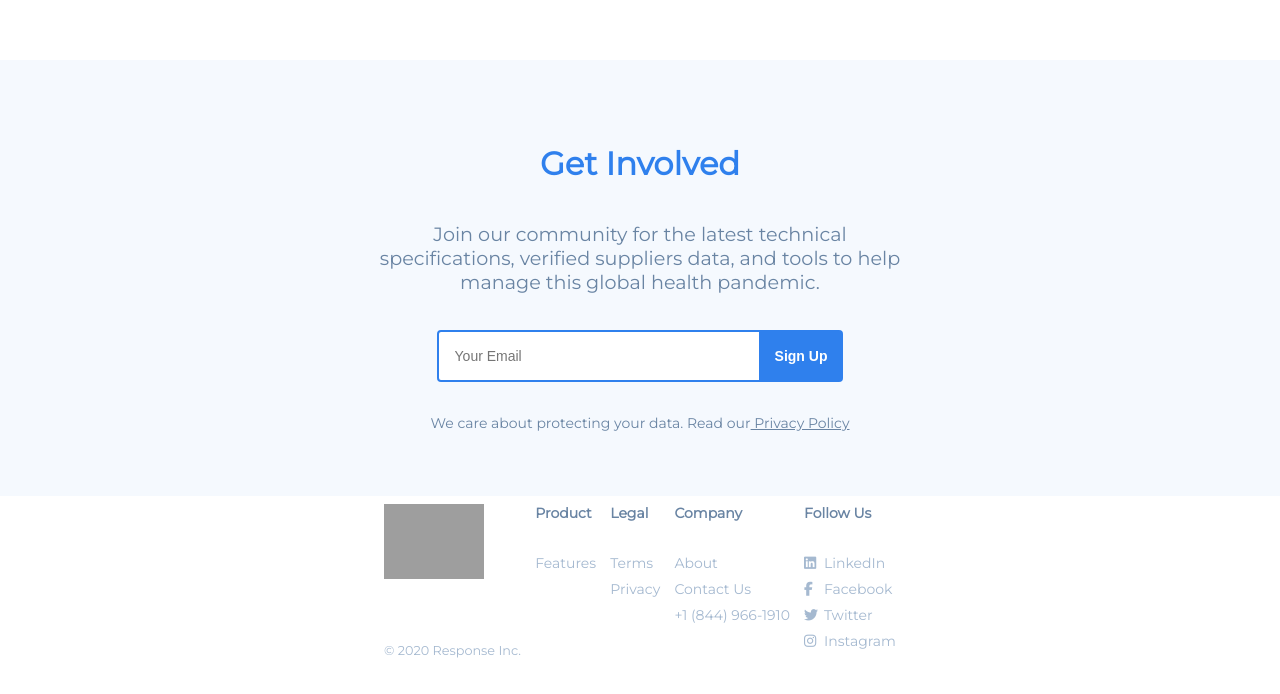
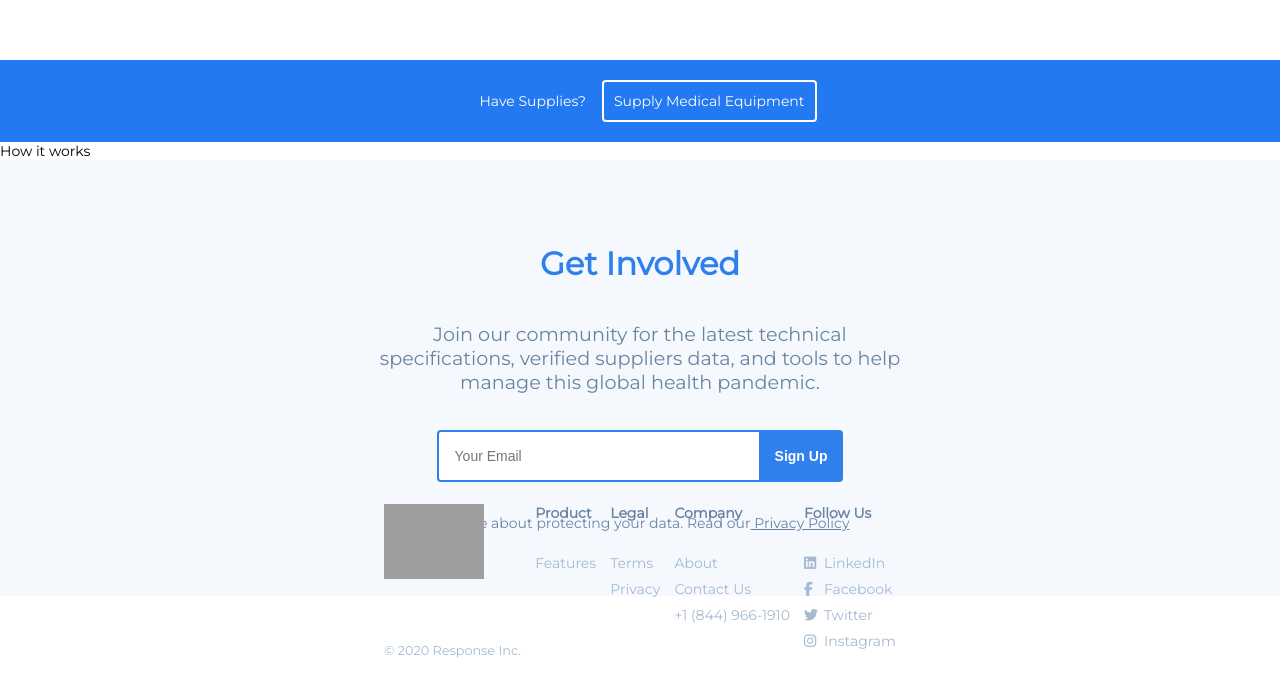
Before and after one commit to KaiserPhemi/covid-landing, a React app: page / in a window 1280 px wide. Shown: the part 1016-1710 px from the top of the page. Built offline with nearby package versions, Linux system fonts and the light colour scheme; grey boxes are pictures that could not be loaded.

Commit message:
ft(landing-page)
- add request flow page

```diff
--- a/src/components/LandingPage/LandingPage.jsx
+++ b/src/components/LandingPage/LandingPage.jsx
@@ -6,6 +6,9 @@ import "./_landing-page.scss";
 
 // components
 import LandingPageBanner from "./LandingPageBanner";
+import SupplyRequest from "./SupplyRequest";
+import LandingPageForm from "./LandingPageForm";
+import RequestFlow from "./RequestFlow";
 
 /**
  * @desc app landing page
@@ -14,33 +17,10 @@ const LandingPage = () => {
   return (
     <div className="landing-page">
       <LandingPageBanner />
-      <div></div>
-      <div></div>
-      <div></div>
-      <div></div>
-      <div className="landing-page__join">
-        <span className="section_header">Get Involved</span>
-        <p className="section_sub-header">
-          Join our community for the latest technical specifications, verified
-          suppliers data, and tools to help manage this global health pandemic.
-        </p>
-        <form className="subscribe-form">
-          <input
-            type="email"
-            placeholder="Your Email"
-            className="user__email form-attr"
-          />
-          <input
-            className="form__btn form-attr"
-            type="submit"
-            value="Sign Up"
-          />
-        </form>
-        <span className="landing__page-disclaimer">
-          We care about protecting your data. Read our
-          <a href="#"> Privacy Policy</a>
-        </span>
-      </div>
+      <SupplyRequest />
+      <RequestFlow />
+
+      <LandingPageForm />
     </div>
   );
 };
--- /dev/null
+++ b/src/components/LandingPage/LandingPageForm.jsx
@@ -0,0 +1,31 @@
+// react libraries
+import React from "react";
+
+/**
+ * @desc
+ */
+const LandingPageForm = () => {
+  return (
+    <div className="landing-page__form">
+      <span className="section_header">Get Involved</span>
+      <p className="section_sub-header">
+        Join our community for the latest technical specifications, verified
+        suppliers data, and tools to help manage this global health pandemic.
+      </p>
+      <form className="subscribe-form">
+        <input
+          type="email"
+          placeholder="Your Email"
+          className="user__email form-attr"
+        />
+        <input className="form__btn form-attr" type="submit" value="Sign Up" />
+      </form>
+      <span className="landing__page-disclaimer">
+        We care about protecting your data. Read our
+        <a href="#"> Privacy Policy</a>
+      </span>
+    </div>
+  );
+};
+
+export default LandingPageForm;
--- /dev/null
+++ b/src/components/LandingPage/RequestFlow.jsx
@@ -0,0 +1,19 @@
+// react libraries
+import React from "react";
+
+/**
+ * @desc
+ */
+const RequestFlow = () => {
+  return (
+    <div className="request-flow">
+      <div>How it works</div>
+      <div></div>
+      <div></div>
+      <div></div>
+      <div></div>
+    </div>
+  );
+};
+
+export default RequestFlow;
--- /dev/null
+++ b/src/components/LandingPage/SupplyRequest.jsx
@@ -0,0 +1,16 @@
+// react libraries
+import React from "react";
+
+/**
+ * @desc
+ */
+const SupplyRequest = () => {
+  return (
+    <div className="supply__req-wrapper">
+      <span className="supply__req-title">Have Supplies?</span>
+      <a href="#">Supply Medical Equipment</a>
+    </div>
+  );
+};
+
+export default SupplyRequest;
--- a/src/components/LandingPage/_landing-page.scss
+++ b/src/components/LandingPage/_landing-page.scss
@@ -97,12 +97,37 @@
         right: 80px;
       }
     }
+  }
 
-    .banner-right {
+  .supply__req-wrapper {
+    display: flex;
+    align-items: center;
+    justify-content: center;
+    background-color: #2279f2;
+    color: #fff;
+    font-size: inherit;
+    margin: 0 auto;
+    padding: 16px 0;
+
+    .supply__req-title {
+      padding: 16px;
+    }
+
+    a {
+      color: inherit;
+      padding: 10px;
+      border: 2px solid #fff;
+      border-radius: 4px;
+      text-decoration: none;
+
+      &:hover {
+        background-color: #fff;
+        color: #2279f2;
+      }
     }
   }
 
-  .landing-page__join {
+  .landing-page__form {
     display: flex;
     flex-direction: column;
     align-items: center;
```
Also changed, not shown: 1 other file (tests, documents, lock files or other folders).
